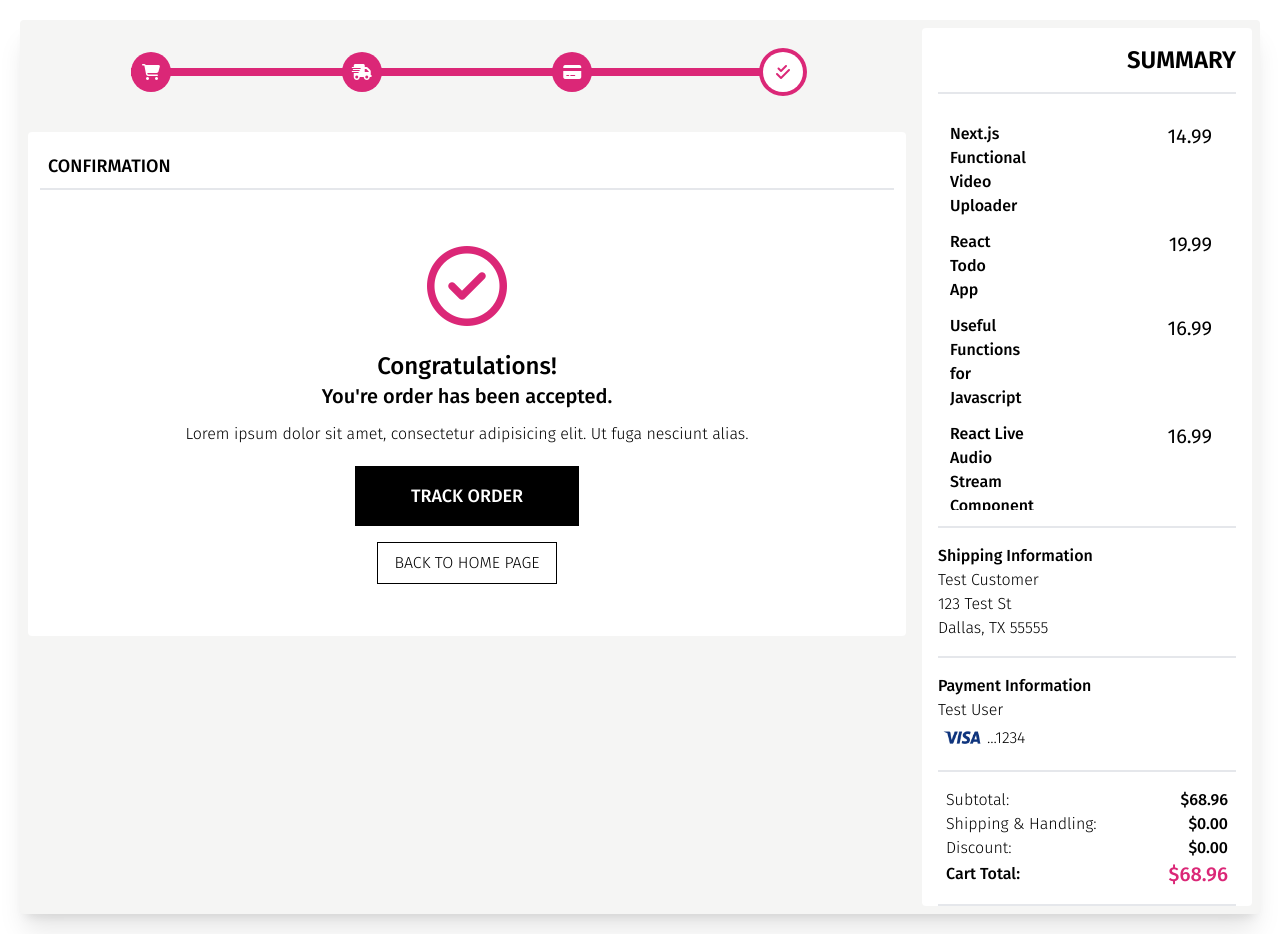
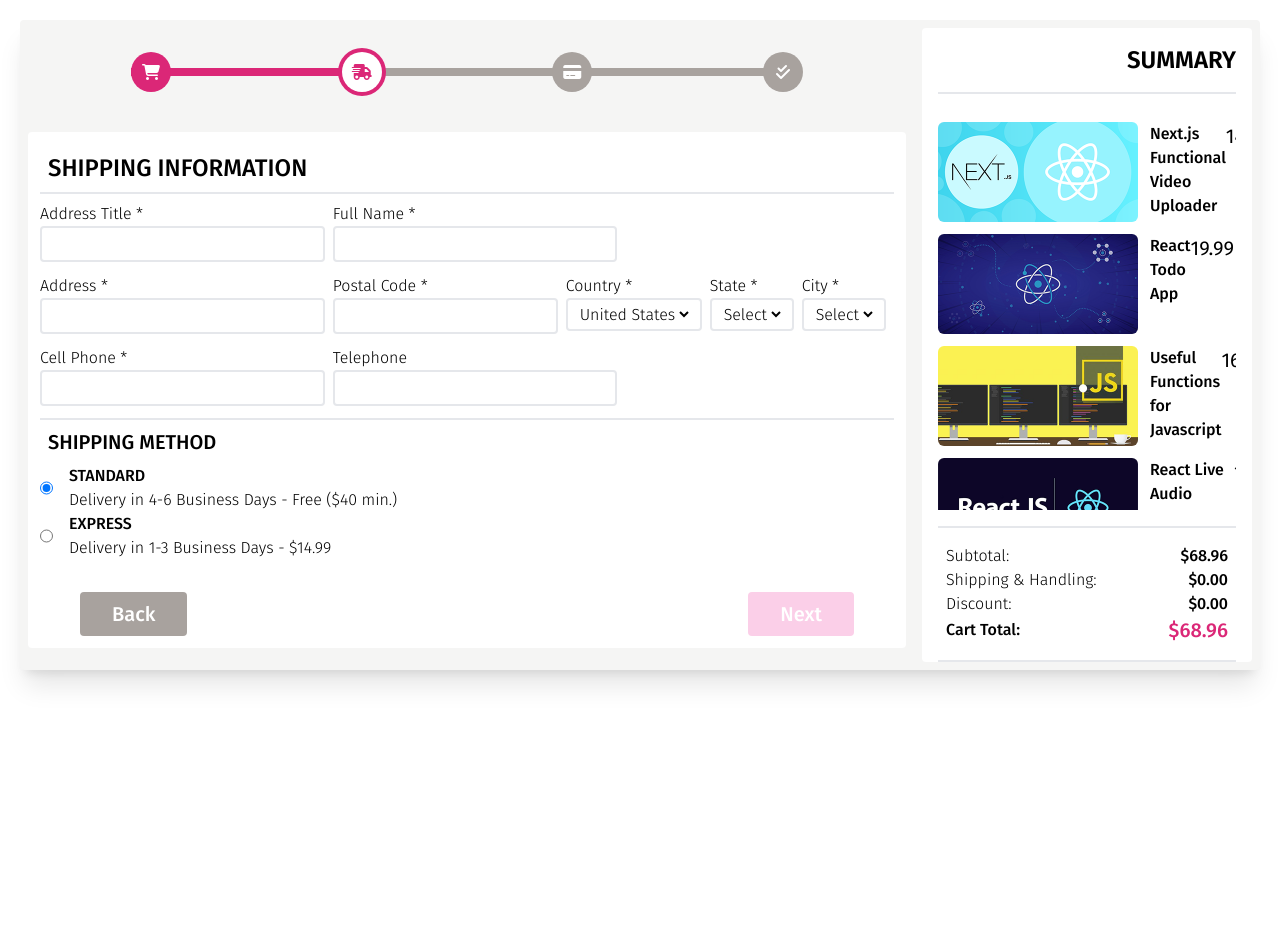
Before and after one commit to chanceltron/code-commerce-2, a React (Vite) app: page / in a window 1280 px wide. After the commit the page ends 800 px from the top, so only its background shows below. Built offline with nearby package versions, Linux system fonts and the light colour scheme.

Commit message:
Complete app

```diff
--- a/src/components/Checkout.jsx
+++ b/src/components/Checkout.jsx
@@ -33,7 +33,7 @@ export default class Checkout extends Component {
       total: '68.96',
     },
     promoCode: '',
-    formStep: 4,
+    formStep: 2,
     cartLength: 0,
   };
 
@@ -139,7 +139,7 @@ export default class Checkout extends Component {
             {formStep === 4 && <Confirmation />}
           </div>
         </div>
-        <div className='bg-white flex-1 m-2 px-4 rounded'>
+        <div className='bg-white flex-1 m-2 px-4 rounded min-w-[300px]'>
           <h2 className='text-right text-2xl font-semibold uppercase py-4 border-b-2'>
             Summary
           </h2>
@@ -203,13 +203,19 @@ export default class Checkout extends Component {
               <h4 className='font-medium'>Payment Information</h4>
               <div className='flex flex-col'>
                 <p>{this.state.paymentInfo.cardHolderName}</p>
-                <div className='flex items-center'>
+                <div className='flex items-center justify-between flex-wrap'>
+                  <div className='flex items-center '>
                     <img
                       src={CARDICON[this.state.paymentInfo.cardType]}
                       alt=''
                       className='h-8'
                     />
                     <p>...{this.state.paymentInfo.cardNumber.slice(-4)}</p>
+                  </div>
+                  <p>
+                    Amount Paid:{' '}
+                    <span className='font-medium'>{summary.total}</span>
+                  </p>
                 </div>
               </div>
             </div>
--- a/src/components/Confirmation.jsx
+++ b/src/components/Confirmation.jsx
@@ -15,7 +15,9 @@ export default class Confirmation extends Component {
             Lorem ipsum dolor sit amet, consectetur adipisicing elit. Ut fuga
             nesciunt alias.
           </p>
-          <button className='my-2 bg-black text-white py-4 px-14 font-medium text-lg hover:bg-stone-700'>
+          <button
+            onClick={(e) => e.preventDefault()}
+            className='my-2 bg-black text-white py-4 px-14 font-medium text-lg hover:bg-stone-700'>
             TRACK ORDER
           </button>
           <button className='my-2 border border-black py-2 px-4 hover:bg-black hover:text-white'>
--- a/src/components/TextInput.jsx
+++ b/src/components/Input.jsx
@@ -6,7 +6,7 @@ import {
 } from '../utils/validations';
 import { CARDICON } from '../utils/constants';
 
-export default class TextInput extends Component {
+export default class Input extends Component {
   state = {
     showPassword: false,
     type: this.props.input.type,
@@ -51,7 +51,7 @@ export default class TextInput extends Component {
     return (
       <div
         className={`text-left w-fit ${
-          styles !== 'inline' ? 'w-full md:w-1/3 md:mr-[30rem]' : ''
+          styles !== 'inline' ? 'w-full lg:w-1/3' : ''
         }`}>
         <label htmlFor={name}>{label}</label>
         <div
--- a/src/components/ItemCard.jsx
+++ b/src/components/ItemCard.jsx
@@ -8,13 +8,12 @@ export default class ItemCard extends Component {
     const hidden = formStep > 1 ? 'hidden' : '';
     const column = formStep > 1 ? 'flex-col' : '';
     return (
-      <div className='my-3 flex flex-col md:flex-row'>
-        <div
-          className={`@container flex flex-col md:flex-row md:flex-[4] ${column}`}>
+      <div className='my-3 flex flex-col lg:flex-row'>
+        <div className={`flex flex-col ${column} lg:flex-row lg:flex-[4]`}>
           <img
             src={img}
             alt={name}
-            className='rounded-md w-fit object-cover h-fit mr-3 @md:max-w-[150px]'
+            className='rounded-md w-fit object-cover h-fit mr-3 lg:max-w-[200px]'
           />
           <div>
             <h3 className='font-medium'>{name}</h3>
@@ -22,7 +21,7 @@ export default class ItemCard extends Component {
             <p className={hidden}>{rating}</p>
           </div>
         </div>
-        <div className='flex justify-between w-full pr-6'>
+        <div className='flex justify-between w-full pr-6 md:flex-[2] lg:items-start'>
           <p className={`text-xl ${hidden}`}>{price}</p>
           <div className='flex justify-center items-center'>
             <button
--- a/src/components/Login.jsx
+++ b/src/components/Login.jsx
@@ -1,5 +1,5 @@
 import React, { Component } from 'react';
-import TextInput from './TextInput';
+import Input from './Input';
 import {
   emailValidation,
   passwordComplexityValidation,
@@ -250,7 +250,7 @@ export default class Login extends Component {
         <form action='' className='flex flex-col p-4'>
           {this.state.activeScreen === 'signup'
             ? signupInputs.map((input) => (
-                <TextInput
+                <Input
                   key={input.name}
                   input={input}
                   value={this.state.inputValues[input.name]}
@@ -260,7 +260,7 @@ export default class Login extends Component {
                 />
               ))
             : loginInputs.map((input) => (
-                <TextInput
+                <Input
                   key={input.name}
                   input={input}
                   value={this.state.inputValues[input.name]}
--- a/src/components/Payment.jsx
+++ b/src/components/Payment.jsx
@@ -1,5 +1,5 @@
 import React, { Component } from 'react';
-import TextInput from './TextInput';
+import Input from './Input';
 import { OTHERCARDS, CARDICON } from '../utils/constants';
 import {
   cardNumberValidation,
@@ -200,7 +200,7 @@ export default class Payment extends Component {
 
           <div className='flex gap-2 flex-wrap border-b-2 py-4 items-end'>
             {paymentInputs.map((input) => (
-              <TextInput
+              <Input
                 key={input.name}
                 input={input}
                 cardType={cardType}
--- a/src/components/Shipping.jsx
+++ b/src/components/Shipping.jsx
@@ -1,6 +1,6 @@
 import React, { Component } from 'react';
 import stateData from '../data/state&cities.json';
-import TextInput from './TextInput';
+import Input from './Input';
 
 export default class Shipping extends Component {
   state = {
@@ -169,7 +169,7 @@ export default class Shipping extends Component {
         <div className='flex gap-2 flex-wrap border-b-2 py-2'>
           {shippingInputs.map((input) => {
             return (
-              <TextInput
+              <Input
                 key={input.name}
                 input={input}
                 value={this.state[input.name]}
--- a/src/components/Stepper.jsx
+++ b/src/components/Stepper.jsx
@@ -77,7 +77,7 @@ export default class Stepper extends Component {
               </div>
               {stepper.id !== 4 && (
                 <div
-                  className={`absolute h-2 w-28 z-0 ${stepper.bar} sm:w-40 lg:w-60`}></div>
+                  className={`absolute h-2 w-28 z-0 ${stepper.bar} sm:w-40 md:w-32 lg:w-60`}></div>
               )}
             </div>
           );
```
Also changed, not shown: 1 other file (tests, documents, lock files or other folders). Lines whose indentation alone changed are shown as unchanged.
